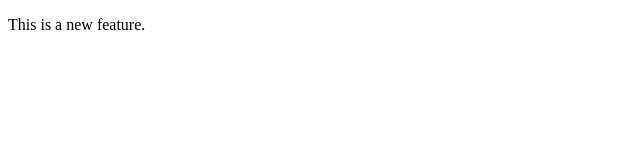
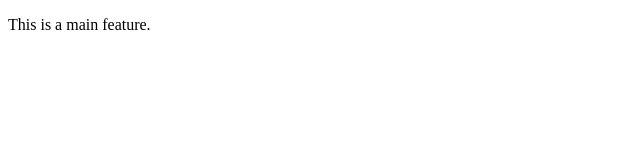
Before and after one commit to work-7221/LOCAL-REPO, a plain HTML site: page localrepo/index.html in a window 1280 px wide. Shown: the full height of the page, 0-640 px from the left. Drawn offline with Linux system fonts and the light colour scheme.

Commit message:
replaced the new feature with main feature for sake of understanding

```diff
--- a/localrepo/index.html
+++ b/localrepo/index.html
@@ -5,7 +5,7 @@
     <meta name="viewport" content="width=device-width, initial-scale=1.0">
     <title>This is a repo i made locally and then pushed it to github.</title>
     <p>
-        This is a new feature.
+        This is a main feature.
     </p>
 </head>
 <body>
```
